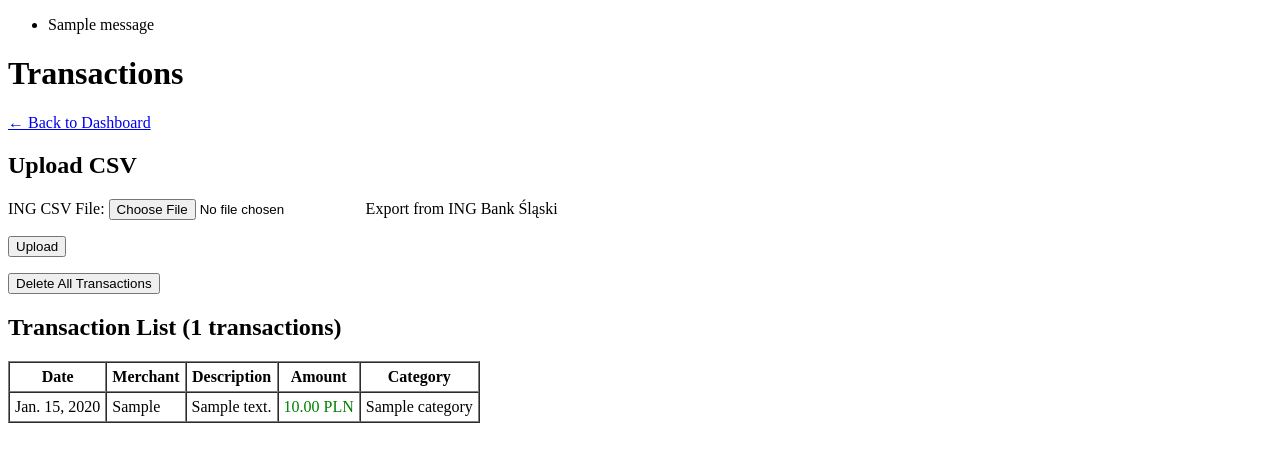
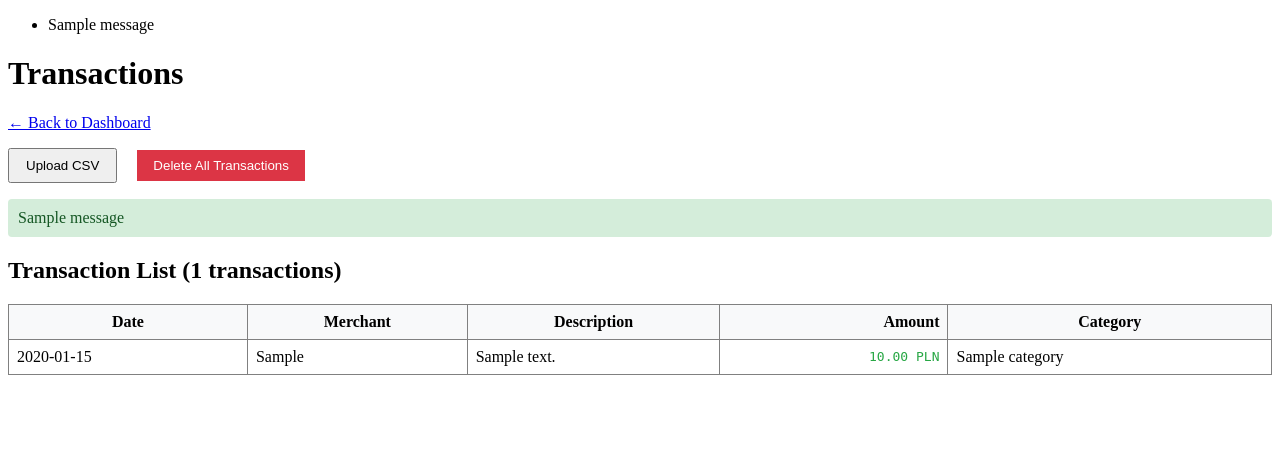
Before and after one commit to oberos/analizator_wydatkow, a Django app: page /transactions/ in a window 1280 px wide. Shown: the top 462 px of the page. Run offline with Django 5.2, Linux system fonts and the light colour scheme; a user stored in the database is signed in; tables that the repository leaves empty hold one stand-in row (values such as "Sample post"); one stand-in notice (Sample message) is shown.

Commit message:
feat(csv-import-autocategorize): Templates & Modal UI (p5)
- templates/dashboard.html: Added Transactions link on dashboard
- templates/transactions/transaction_list.html: Added upload modal and improved UI styling
- context/changes/csv-import-autocategorize/plan.md: Marked Phase 5 automated/manual checks complete

Co-authored-by: Copilot <223556219+Copilot@users.noreply.github.com>

```diff
--- a/templates/dashboard.html
+++ b/templates/dashboard.html
@@ -5,6 +5,7 @@
 {% block content %}
 <h1>Hello, {{ user.username }}!</h1>
 
+<p><a href="{% url 'transactions:list' %}">Transactions</a></p>
 <p><a href="{% url 'categories:list' %}">Manage Categories</a></p>
 
 <form method="post" action="{% url 'logout' %}">
--- a/templates/transactions/transaction_list.html
+++ b/templates/transactions/transaction_list.html
@@ -1,50 +1,79 @@
 {% extends "base.html" %}
+
+{% block title %}Transactions — Analizator Wydatków{% endblock %}
 
 {% block content %}
 <h1>Transactions</h1>
 
 <p><a href="{% url 'dashboard' %}">← Back to Dashboard</a></p>
 
-<!-- Upload Form -->
-<h2>Upload CSV</h2>
-<form method="post" action="{% url 'transactions:upload' %}" enctype="multipart/form-data">
-    {% csrf_token %}
-    {{ upload_form.as_p }}
-    <button type="submit">Upload</button>
-</form>
+<!-- Action Buttons -->
+<div style="margin-bottom: 1em;">
+    <button type="button" onclick="document.getElementById('uploadModal').showModal();" style="padding: 8px 16px; cursor: pointer;">
+        Upload CSV
+    </button>
 
-<!-- Delete All -->
-<form method="post" action="{% url 'transactions:delete_all' %}" style="margin-top: 1em;">
-    {% csrf_token %}
-    <button type="submit" onclick="return confirm('Are you sure you want to delete all transactions?');">Delete All Transactions</button>
-</form>
+    <form method="post" action="{% url 'transactions:delete_all' %}" style="display: inline; margin-left: 1em;">
+        {% csrf_token %}
+        <button type="submit" onclick="return confirm('Are you sure you want to delete all transactions? This cannot be undone.');" style="padding: 8px 16px; cursor: pointer; background: #dc3545; color: white; border: none;">
+            Delete All Transactions
+        </button>
+    </form>
+</div>
+
+<!-- Upload Modal -->
+<dialog id="uploadModal" style="padding: 20px; border-radius: 8px; border: 1px solid #ccc; max-width: 400px;">
+    <h2 style="margin-top: 0;">Upload CSV File</h2>
+    <form method="post" action="{% url 'transactions:upload' %}" enctype="multipart/form-data">
+        {% csrf_token %}
+        <p>
+            <label for="id_csv_file">Select ING CSV file:</label><br>
+            {{ upload_form.csv_file }}
+        </p>
+        <div style="margin-top: 1em; display: flex; gap: 10px;">
+            <button type="submit" style="padding: 8px 16px; cursor: pointer;">Upload</button>
+            <button type="button" onclick="document.getElementById('uploadModal').close();" style="padding: 8px 16px; cursor: pointer;">Cancel</button>
+        </div>
+    </form>
+</dialog>
+
+<!-- Messages -->
+{% if messages %}
+<div style="margin-bottom: 1em;">
+    {% for message in messages %}
+    <p style="padding: 10px; border-radius: 4px; {% if message.tags == 'success' %}background: #d4edda; color: #155724;{% elif message.tags == 'error' %}background: #f8d7da; color: #721c24;{% else %}background: #fff3cd; color: #856404;{% endif %}">
+        {{ message }}
+    </p>
+    {% endfor %}
+</div>
+{% endif %}
 
 <!-- Transaction List -->
 <h2>Transaction List ({{ transactions|length }} transactions)</h2>
 
 {% if transactions %}
-<table border="1" cellpadding="5" cellspacing="0">
-    <thead>
+<table border="1" cellpadding="8" cellspacing="0" style="border-collapse: collapse; width: 100%;">
+    <thead style="background: #f8f9fa;">
         <tr>
             <th>Date</th>
             <th>Merchant</th>
             <th>Description</th>
-            <th>Amount</th>
+            <th style="text-align: right;">Amount</th>
             <th>Category</th>
         </tr>
     </thead>
     <tbody>
         {% for tx in transactions %}
         <tr>
-            <td>{{ tx.date }}</td>
+            <td>{{ tx.date|date:"Y-m-d" }}</td>
             <td>{{ tx.merchant }}</td>
-            <td>{{ tx.description }}</td>
-            <td style="{% if tx.amount < 0 %}color: red;{% else %}color: green;{% endif %}">
-                {{ tx.amount }} PLN
+            <td>{{ tx.description|truncatechars:50 }}</td>
+            <td style="text-align: right; font-family: monospace; {% if tx.amount < 0 %}color: #dc3545; font-weight: bold;{% else %}color: #28a745;{% endif %}">
+                {{ tx.amount|floatformat:2 }} PLN
             </td>
             <td>
                 {% if tx.category.name == "Unknown" %}
-                    <span style="background: #ffc107; padding: 2px 6px; border-radius: 3px;">{{ tx.category.name }}</span>
+                    <span style="background: #ffc107; color: #212529; padding: 2px 8px; border-radius: 4px; font-size: 0.9em;">{{ tx.category.name }}</span>
                 {% else %}
                     {{ tx.category.name }}
                 {% endif %}
@@ -54,7 +83,7 @@
     </tbody>
 </table>
 {% else %}
-<p>No transactions yet. Upload a CSV file to get started.</p>
+<p>No transactions yet. Click "Upload CSV" to import your bank statement.</p>
 {% endif %}
 
 {% endblock %}
```
Also changed, not shown: context/changes/csv-import-autocategorize/plan.md (+14 -14 lines).
